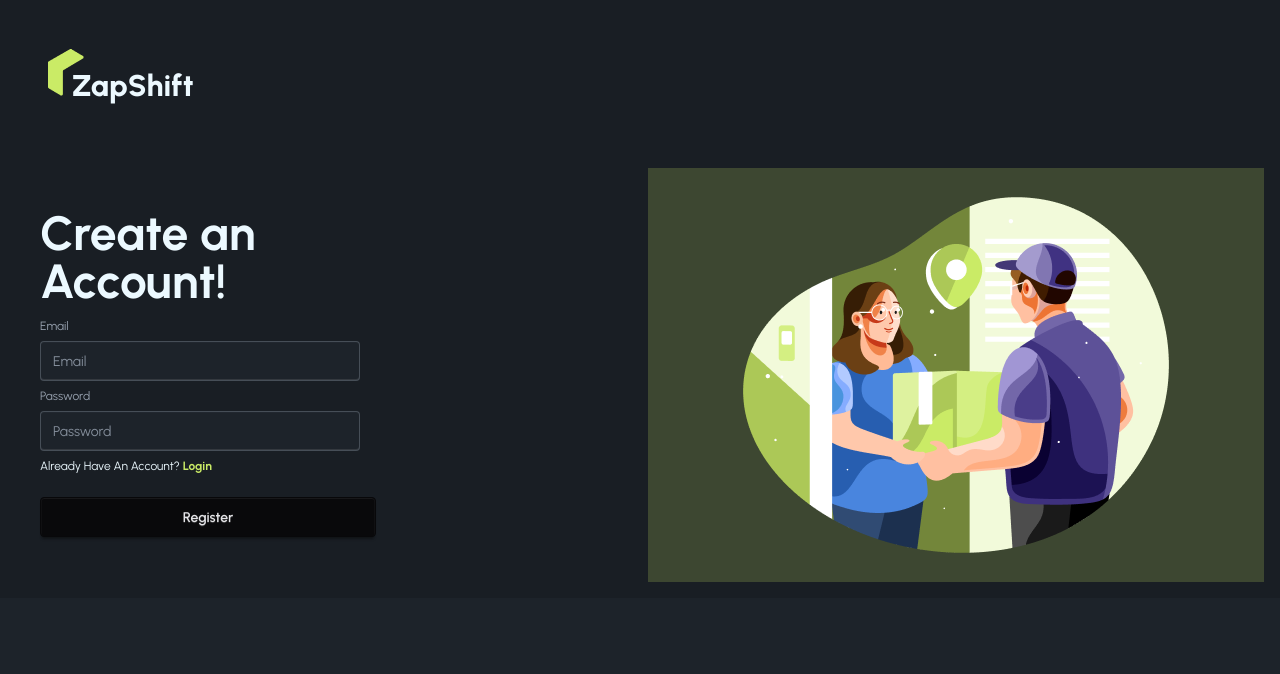
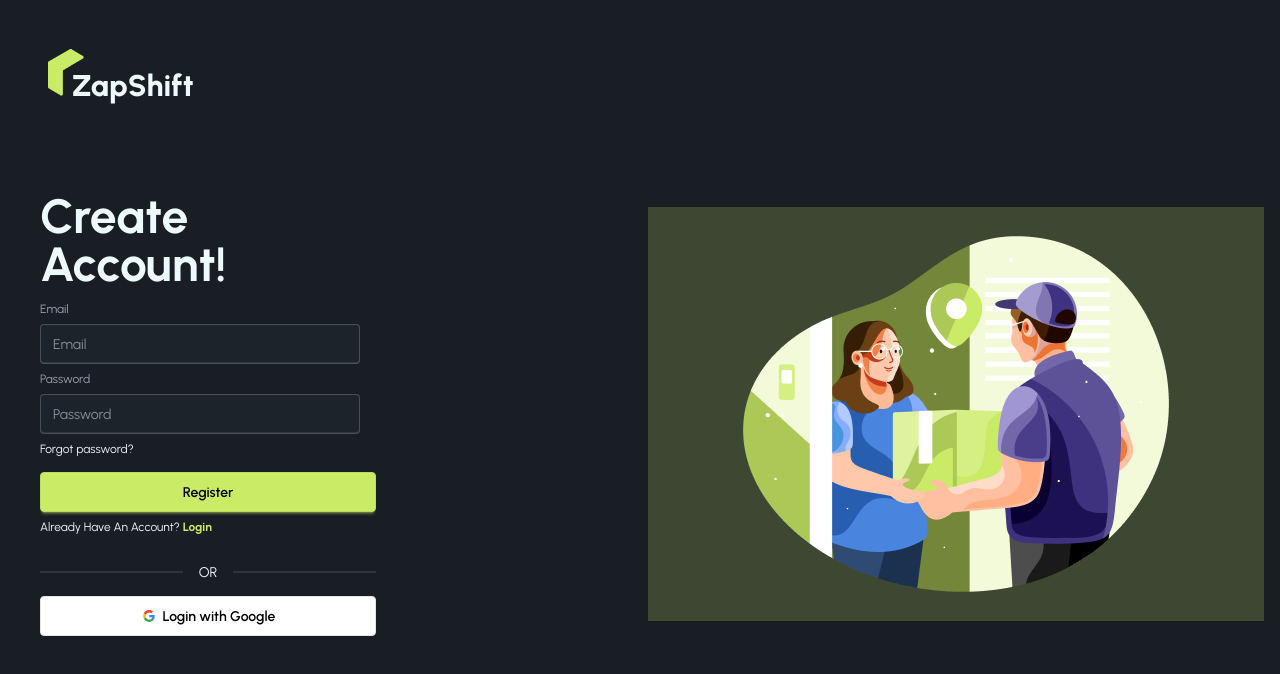
Before and after one commit to mariyamnavila/zap-shift-client, a React (Vite) app: page /register in a window 1280 px wide. Shown: the top 674 px of the page. Built offline with nearby package versions, Linux system fonts and the light colour scheme; no server answers.

Commit message:
added socialLogin

```diff
--- a/src/Pages/Authentication/Login/Login.jsx
+++ b/src/Pages/Authentication/Login/Login.jsx
@@ -1,4 +1,5 @@
 import { useForm } from "react-hook-form";
+import SocialLogin from "../SocialLogin/SocialLogin";
 
 
 const Login = () => {
@@ -10,7 +11,8 @@
     }
 
     return (
-        <div>
+        <div className="card w-full max-w-sm shrink-0">
+            <div className="card-body">
                 <h1 className="text-5xl font-bold my-3">Login Now!</h1>
                 <form onSubmit={handleSubmit(onSubmit)}>
                     <fieldset className="fieldset">
@@ -46,9 +48,12 @@
                         }
                         <div><a className="link link-hover">Forgot password?</a></div>
 
+                    <button className="btn btn-primary text-black mt-2">Login</button>
+                    <div>Don't Have Any Account? <a href="/register" className="link link-hover text-primary font-bold">Register</a></div>
                     </fieldset>
-                <button className="btn btn-neutral mt-4">Login</button>
                 </form>
+                <SocialLogin></SocialLogin>
+            </div>
         </div>
     );
 };
--- a/src/Pages/Authentication/Register/Register.jsx
+++ b/src/Pages/Authentication/Register/Register.jsx
@@ -1,18 +1,29 @@
 import { useForm } from "react-hook-form";
+import useAuth from "../../../hooks/useAuth";
+import SocialLogin from "../SocialLogin/SocialLogin";
 
 
 const Register = () => {
     const { register, handleSubmit, formState: { errors } } = useForm()
+    const { createUser } = useAuth()
 
     const onSubmit = (data) => {
         console.log(data);
+        const { email, password } = data
+        createUser(email, password)
+            .then((result) => {
+                console.log(result.user);
+            })
+            .catch((error) => {
+                console.log(error);
+            })
     }
 
     return (
         <div>
             <div className="card w-full max-w-sm shrink-0">
                 <div className="card-body">
-                    <h1 className="text-5xl font-bold">Create an Account!</h1>
+                    <h1 className="text-5xl font-bold">Create Account!</h1>
                     <form onSubmit={handleSubmit(onSubmit)}>
                         <fieldset className="fieldset">
                             <label className="label">Email</label>
@@ -43,10 +54,12 @@
                             {
                                 errors.password?.type === 'minLength' && <p className="text-red-500">Password must be 6 characters or longer</p>
                             }
-                            <div>Already Have An Account? <a href="/login" className="link link-hover text-[#CAEB66] font-bold">Login</a></div>
-                            <button className="btn btn-neutral mt-4">Register</button>
+                            <div><a className="link link-hover">Forgot password?</a></div>
+                            <button className="btn btn-primary text-black mt-2">Register</button>
+                            <div>Already Have An Account? <a href="/login" className="link link-hover text-primary font-bold">Login</a></div>
                         </fieldset>
                     </form>
+                    <SocialLogin></SocialLogin>
                 </div>
             </div>
         </div>
--- /dev/null
+++ b/src/Pages/Authentication/SocialLogin/SocialLogin.jsx
@@ -0,0 +1,28 @@
+import useAuth from "../../../hooks/useAuth";
+
+
+const SocialLogin = () => {
+    const { signInWithGoogle } = useAuth()
+
+    const handleGoogleSignIn = () => {
+        signInWithGoogle()
+            .then((result) => {
+                console.log(result.user);
+            })
+            .catch((error) => {
+                console.log(error);
+            })
+    }
+
+    return (
+        <div>
+            <div className="divider">OR</div>
+            <button onClick={handleGoogleSignIn} className="btn bg-white w-full text-black border-[#e5e5e5]">
+                <svg aria-label="Google logo" width="16" height="16" xmlns="http://www.w3.org/2000/svg" viewBox="0 0 512 512"><g><path d="m0 0H512V512H0" fill="#fff"></path><path fill="#34a853" d="M153 292c30 82 118 95 171 60h62v48A192 192 0 0190 341"></path><path fill="#4285f4" d="m386 400a140 175 0 0053-179H260v74h102q-7 37-38 57"></path><path fill="#fbbc02" d="m90 341a208 200 0 010-171l63 49q-12 37 0 73"></path><path fill="#ea4335" d="m153 219c22-69 116-109 179-50l55-54c-78-75-230-72-297 55"></path></g></svg>
+                Login with Google
+            </button>
+        </div>
+    );
+};
+
+export default SocialLogin;
--- a/src/contexts/AuthContext/AuthProvider.jsx
+++ b/src/contexts/AuthContext/AuthProvider.jsx
@@ -1,7 +1,9 @@
-import { createUserWithEmailAndPassword, onAuthStateChanged, signInWithEmailAndPassword, signOut } from "firebase/auth";
+import { createUserWithEmailAndPassword, GoogleAuthProvider, onAuthStateChanged, signInWithEmailAndPassword, signInWithPopup, signOut } from "firebase/auth";
 import { AuthContext } from "./AuthContext";
 import { auth } from "../../firebase/firebase.init";
 import { useEffect, useState } from "react";
+
+const googleProvider = new GoogleAuthProvider();
 
 const AuthProvider = ({ children }) => {
     const [user, setUser] = useState(null)
@@ -15,6 +17,11 @@
     const signIn = (email, password) => {
         setLoading(true)
         return signInWithEmailAndPassword(auth, email, password)
+    }
+
+    const signInWithGoogle = () => {
+        setLoading(true)
+        return signInWithPopup(auth,googleProvider)
     }
 
     const logOut = () => {
@@ -38,6 +45,7 @@
         loading,
         setLoading,
         logOut,
+        signInWithGoogle,
     }
 
     return (
```
Lines whose indentation alone changed are shown as unchanged.
